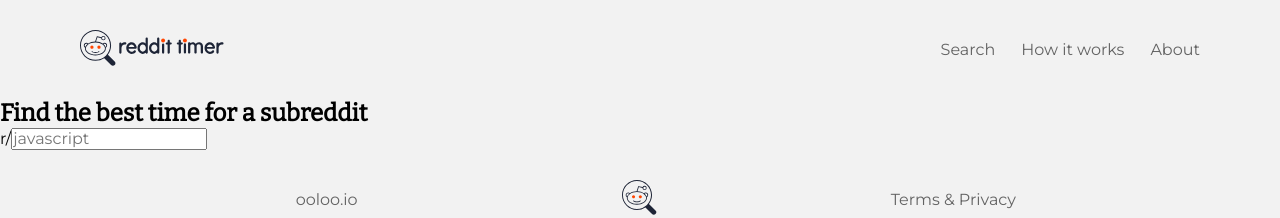
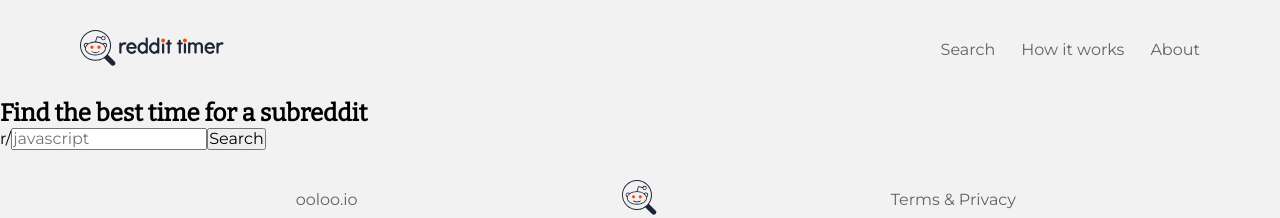
Before and after one commit to ooloo-io/reddit-timer-react-AjeaSmith, a React (Create React App) app: page /search/javascript in a window 1280 px wide. Shown: the top 218 px of the page. Built offline with nearby package versions, Linux system fonts and the light colour scheme.

Commit message:
added submit button

```diff
--- a/src/components/Search/Search.js
+++ b/src/components/Search/Search.js
@@ -14,6 +14,7 @@
             placeholder="javascript"
           />
         </label>
+        <button type="submit">Search</button>
       </div>
     </form>
   </section>
```
